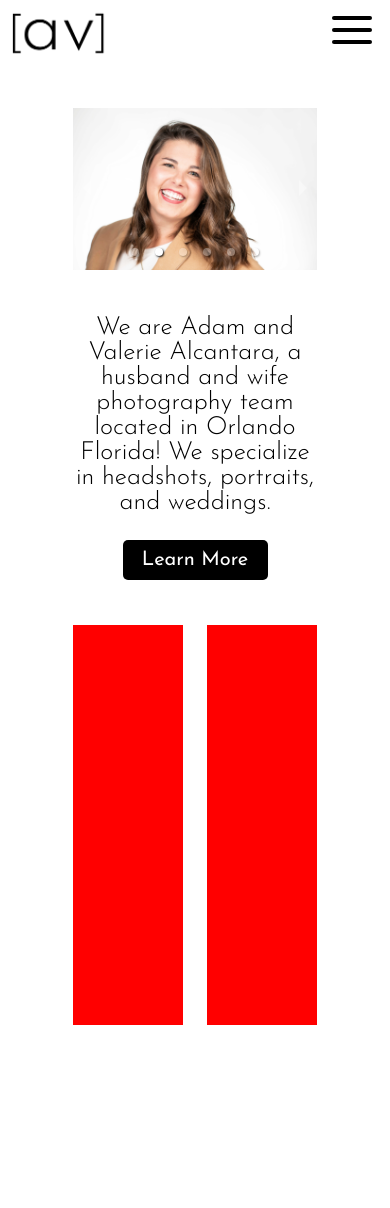
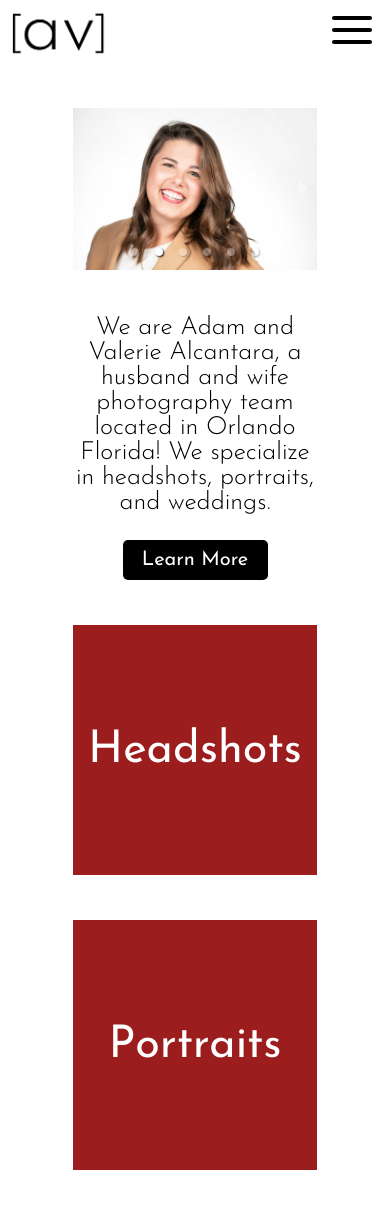
Before and after one commit to adamalcantara/avalcantaraphotography, a React (Create React App) app: page / in a window 390 px wide. Shown: the top 1208 px of the page. Before the commit the page ends 1100 px from the top, so only its background shows below. Built offline with nearby package versions, Linux system fonts and the light colour scheme.

Commit message:
Lots of styling applied to the services cards

```diff
--- a/src/Pages/Home/Home.css
+++ b/src/Pages/Home/Home.css
@@ -59,21 +59,40 @@
     color: white;
     font-size: 45px;
     opacity: 0;
+    transition: 0.3s ease;
+}
+
+#headshots {
+
 }
 
 #headshots:hover .overlay {
     opacity: 1;
     cursor: pointer;
-    transition: .3s ease;
 }
 
 #portraits:hover .overlay {
     opacity: 1;
     cursor: pointer;
-    transition: .3s ease;
 }
 
+@media screen and (max-width: 2000px) {
+    .services {
+        height: 350px;
+    }
+}
 
+@media screen and (max-width: 1500px) {
+    .services {
+        height: 300px;
+    }
+}
+
+@media screen and (max-width: 1200px) {
+    .services {
+        height: 250px;
+    }
+}
 
 
 @media screen and (max-width: 1300px) {
@@ -81,3 +100,33 @@
         width: 65%;
     }
 }
+
+@media screen and (max-width: 900px) {
+    #photoTypes {
+        width: 65%;
+        margin: 45px auto;
+        display: flex;
+        flex-direction: column;
+        justify-content: space-between;
+    }
+
+    .services {
+        width: 100%;
+        height: 300px;
+    }
+
+    #portraits {
+        margin-top: 45px;
+    }
+
+    .overlay {
+        opacity: 1;
+    }
+}
+
+@media screen and (max-width: 600px) {
+    .services {
+        width: 100%;
+        height: 250px;
+    }
+}
--- a/src/Pages/Home/Home.js
+++ b/src/Pages/Home/Home.js
@@ -4,7 +4,7 @@ import "./Home.css"
 
 import Carousel from "../../Components/CarouselComponent/CarouselComponent"
 
-import usbeach from "../../img/usbeach.jpg"
+
 
 const Home = () => {
   return (
```
